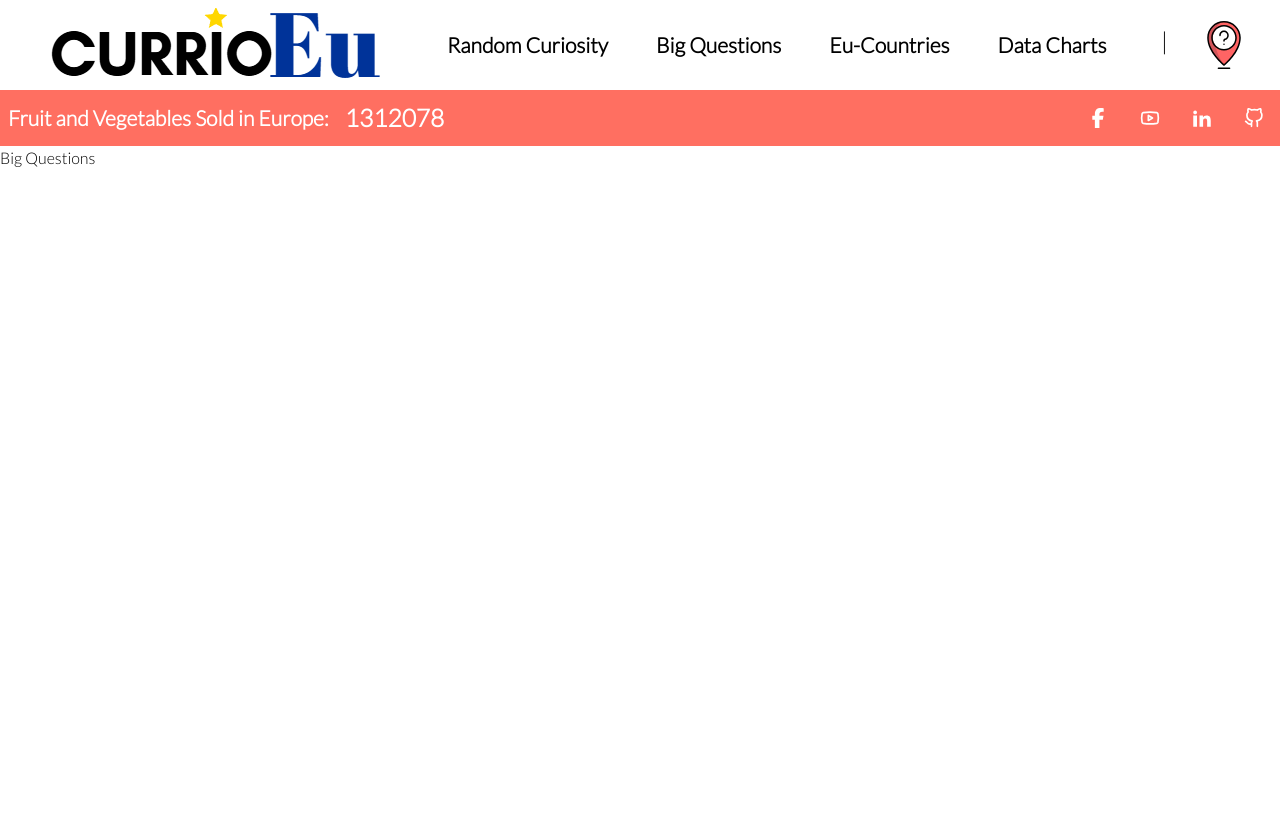
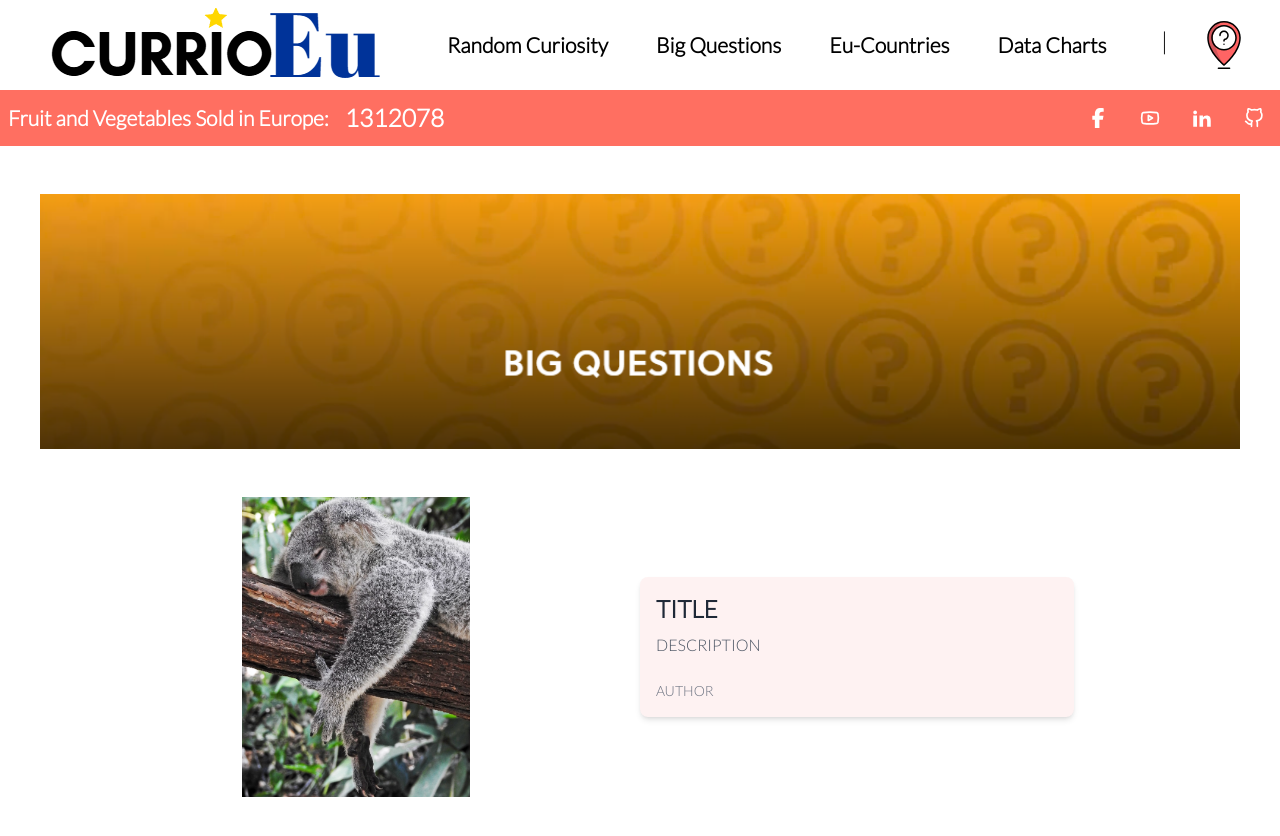
Before and after one commit to StefanHritcu/CurioEU, a React (Vite) app in the folder frontend/: page /big-questions in a window 1280 px wide. Shown: the top 836 px of the page. Before the commit the page ends 800 px from the top, so only its background shows below. Built offline with nearby package versions, Linux system fonts and the light colour scheme.

Commit message:
feat: bigquestionsBigCard component added

```diff
--- /dev/null
+++ b/frontend/src/components/BigQuestionsBigCard.tsx
@@ -0,0 +1,32 @@
+import React from "react";
+import RandomImage from "./../assets/random20imgId/img1.png";
+
+const BigQuestionsBigCard: React.FC = () => {
+  return (
+    <div className="flex flex-row items-center justify-center min-w-[320px] max-w-[900px] mx-auto my-12 px-4 ">
+      {/* IMAGE */}
+      <div className="flex-shrink-0 w-1/3 tablet-xl:w-1/2">
+        <img
+          className="w-[120px] h-auto tablet:w-[120px] tablet-xl:w-[300px] tablet-xl:h-[300px] object-contain"
+          src={RandomImage}
+          alt="image"
+        />
+      </div>
+      {/* TITLE / DESCRIPTION / AUTHOR */}
+      <div className="flex flex-col w-2/3 tablet-xl:w-1/2 bg-red-50 p-4 rounded-lg shadow-md">
+        {/* Title */}
+        <h2 className="text-lg tablet:text-xl tablet-xl:text-2xl font-bold text-gray-800 mb-2">
+          TITLE
+        </h2>
+        {/* Description */}
+        <p className="text-sm tablet:text-base text-gray-600 leading-relaxed mb-6">
+          DESCRIPTION
+        </p>
+        {/* Author */}
+        <p className="mt-auto text-xs tablet:text-sm text-gray-500">AUTHOR</p>
+      </div>
+    </div>
+  );
+};
+
+export default React.memo(BigQuestionsBigCard);
--- a/frontend/src/pages/BigQuestions.tsx
+++ b/frontend/src/pages/BigQuestions.tsx
@@ -1,9 +1,22 @@
 import React from "react";
+import SuperBGImage from "./../assets/superBGImage.png";
+import BigQuestionsBigCard from "../components/BigQuestionsBigCard";
 
 const BigQuestions: React.FC = () => {
   return (
     <>
-      <div>Big Questions</div>
+      <div>
+        <div className="mt-12">
+          <img
+            src={SuperBGImage}
+            alt="main super bg image"
+            className="mx-auto w-[1200px] h-auto"
+          />
+        </div>
+        <div>
+          <BigQuestionsBigCard />
+        </div>
+      </div>
     </>
   );
 };
```
Also changed, not shown: frontend/src/assets/superBGImage.png (added), 1 other file (tests, documents, lock files or other folders).
